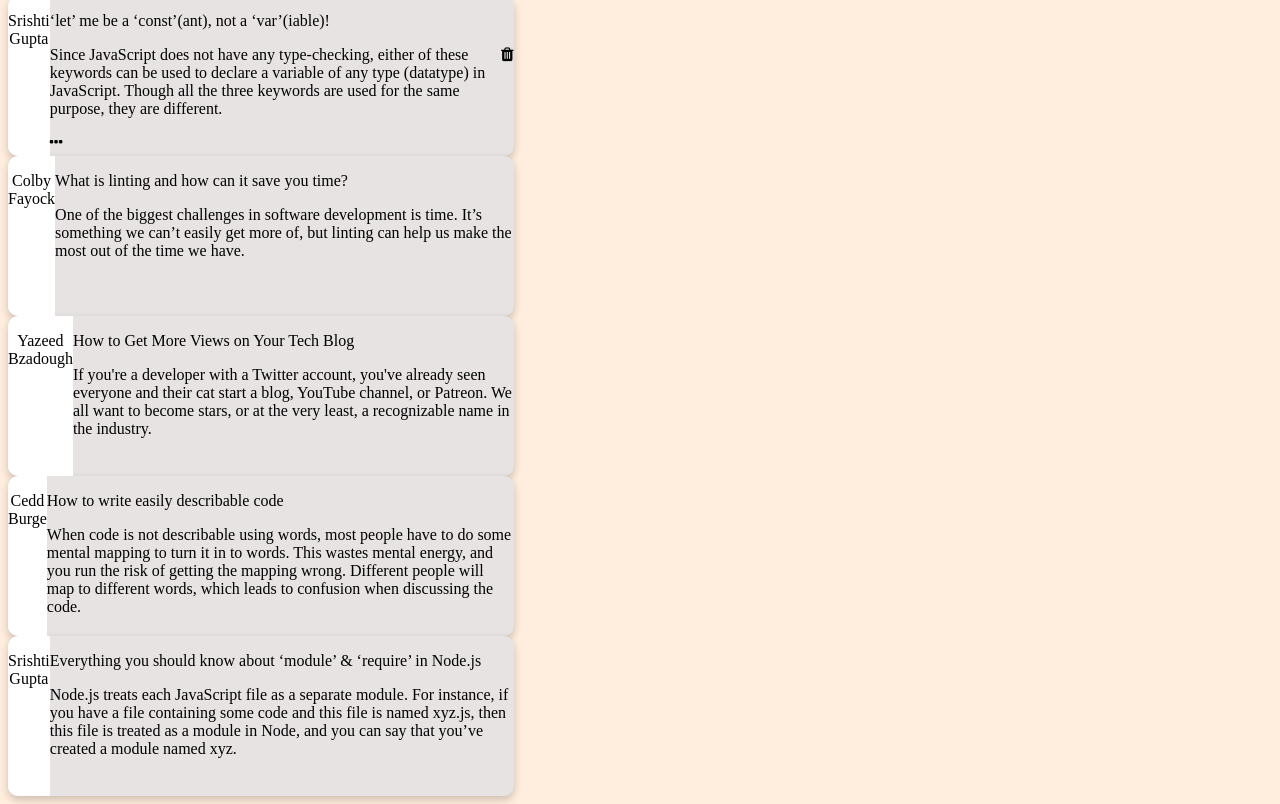
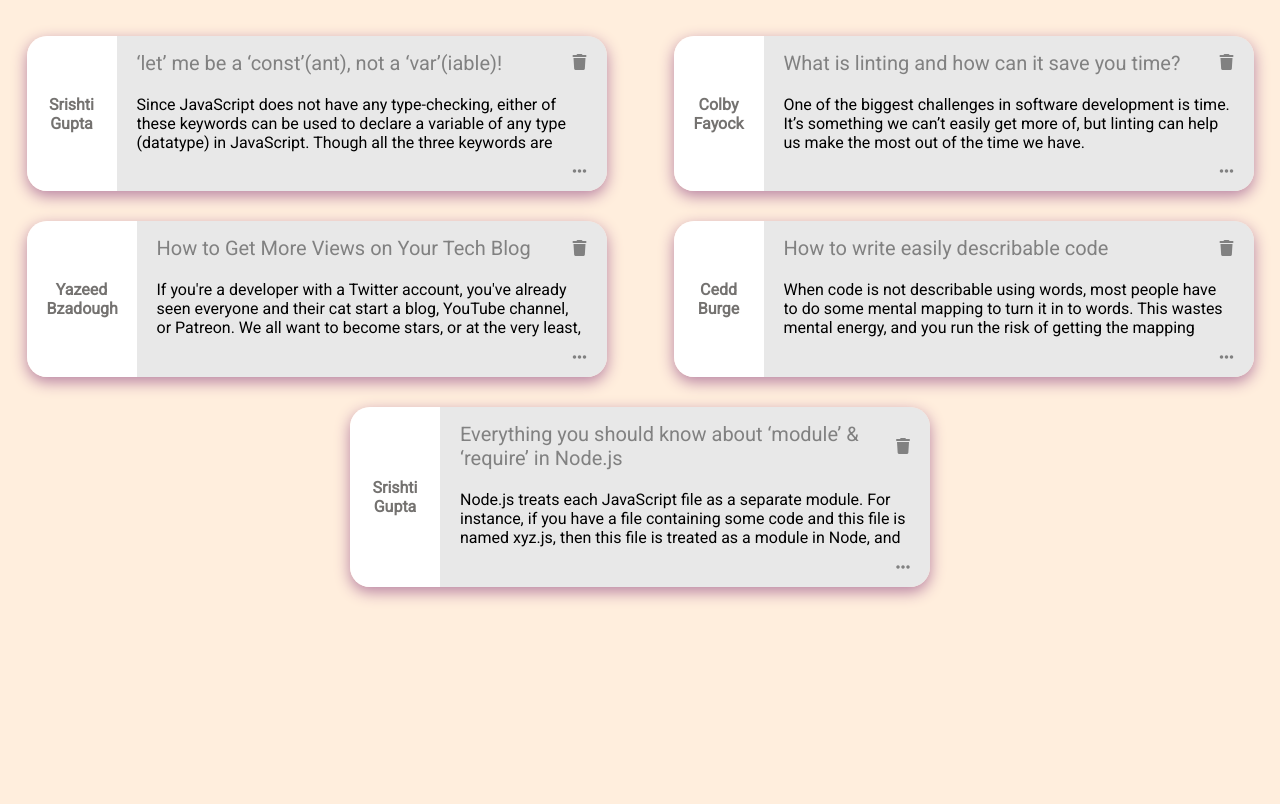
Before and after one commit to Deepika670/scribbler-upgrad, a plain HTML site: page html/postslist.html in a window 1280 px wide. Shown: the part 87-891 px from the top of the page. After the commit the page ends 800 px from the top, so only its background shows below. Drawn offline with Linux system fonts and the light colour scheme; a web font is replaced by a local one.

Commit message:
added postslist modal functionality

```diff
--- a/html/postslist.html
+++ b/html/postslist.html
@@ -2,7 +2,17 @@
 <html>
   <head>
     <!-- TODO: Include Font Awesome file here -->
+    <script
+      src="https://kit.fontawesome.com/5c1259473a.js"
+      crossorigin="anonymous"
+    ></script>
     <!-- TODO: Include Google Fonts file here -->
+    <link
+      href="https://fonts.googleapis.com/css2?family=Roboto:wght@400&display=swap"
+      rel="stylesheet"
+    />
+
+    <link href="../styles/common.css" rel="stylesheet" />
     <link
       href="https://fonts.googleapis.com/css?family=Montez&display=swap"
       rel="stylesheet"
@@ -11,13 +21,9 @@
       href="https://fonts.googleapis.com/css2?family=Ubuntu+Mono&display=swap"
       rel="stylesheet"
     />
-    <link
-      rel="stylesheet"
-      href="https://cdnjs.cloudflare.com/ajax/libs/font-awesome/4.7.0/css/font-awesome.min.css"
-    />
-    <link href="../styles/common.css" rel="stylesheet" />
+    <script src="../scripts/common.js"></script>
     <link href="../styles/postslist.css" rel="stylesheet" />
-    <script src="../scripts/common.js"></script>
+    <script src="../scripts/postslist.js"></script>
   </head>
 
   <body>
@@ -35,12 +41,8 @@
           </button>
           <div id="signUp-Modal" class="modal" onclick="display()">
             <div id="signUp-modal-content" class="signUp-content">
-              <div id="div-container">
-                <div id="close-div"><span class="close">&times;</span></div>
-                <div id="content-div">
-                  <p class="signUp-title">Get Started</p>
-                </div>
-              </div>
+              <span class="close">&times;</span>
+              <p class="signUp-title">Get Started</p>
               Name<input type="text" placeholder="Enter your name" required />
               Username<input
                 type="text"
@@ -68,16 +70,10 @@
           >
             Sign In
           </button>
-          <div id="signIn-modal" class="modal" onclick="signInDisplay()">
+          <div id="signIn-modal" class="modal">
             <div id="signIn-modal-content" class="signIn-content">
-              <div id="div-container">
-                <div id="close-div">
-                  <span class="close-signIn">&times;</span>
-                </div>
-                <div id="content-div">
-                  <p class="signIn-title">Welcome Back!</p>
-                </div>
-              </div>
+              <span class="close-signIn">&times;</span>
+              <p class="signIn-title">Welcome Back!</p>
               Username<input
                 type="text"
                 placeholder="Enter your username"
@@ -99,145 +95,171 @@
         </div>
       </nav>
     </header>
+
     <!-- ATTENTION: The HTML code for the list of posts has been given to you. You can feel free to add/delete/modify this code. You need to write the proper CSS and JavaScript code corresponding to this page so that the result looks like the screenshots given to you in the Project Statement. -->
 
     <!-- list of all posts starts here -->
-    <div>
+    <div class="posts-container">
       <!-- post 1 starts here -->
-      <div class="container" id="post1">
-        <div class="name">
+      <div class="post-section">
+        <div class="post-author">
           <p>Srishti Gupta</p>
         </div>
 
-        <div class="content">
-          <div>
-            <p>‘let’ me be a ‘const’(ant), not a ‘var’(iable)!</p>
-            <span>
+        <div class="post-content-section">
+          <div class="heading-and-del-icon-container">
+            <p class="post-heading">
+              ‘let’ me be a ‘const’(ant), not a ‘var’(iable)!
+            </p>
+            <span class="delete-icon" onclick="deletePost(this)">
               <!-- TODO: Include Font Awesome icon for delete icon here -->
-              <i class="fa fa-trash" id="trash" aria-hidden="true"></i>
+              <i class="fa-solid fa-trash"></i>
             </span>
           </div>
-          <p>
+          <p class="post-description">
             Since JavaScript does not have any type-checking, either of these
             keywords can be used to declare a variable of any type (datatype) in
             JavaScript. Though all the three keywords are used for the same
             purpose, they are different.
           </p>
-          <span>
+          <span class="ellipsis-icon">
             <!-- TODO: Include Font Awesome icon for horizontal ellipsis icon here -->
-            <i class="fa fa-ellipsis-h"></i>
+            <i class="fa-solid fa-ellipsis dots"></i>
           </span>
         </div>
       </div>
       <!-- post 1 ends here -->
 
       <!-- post 2 starts here -->
-      <div class="container" id="post1">
-        <div class="name">
+      <div class="post-section">
+        <div class="post-author">
           <p>Colby Fayock</p>
         </div>
 
-        <div class="content">
-          <div>
-            <p>What is linting and how can it save you time?</p>
-            <span>
+        <div class="post-content-section">
+          <div class="heading-and-del-icon-container">
+            <p class="post-heading">
+              What is linting and how can it save you time?
+            </p>
+            <span class="delete-icon" onclick="deletePost(this)">
               <!-- TODO: Include Font Awesome icon for delete icon here -->
+              <i class="fa-solid fa-trash"></i>
             </span>
           </div>
-          <p>
+          <p class="post-description">
             One of the biggest challenges in software development is time. It’s
             something we can’t easily get more of, but linting can help us make
             the most out of the time we have.
           </p>
-          <span>
+          <span class="ellipsis-icon">
             <!-- TODO: Include Font Awesome icon for horizontal ellipsis icon here -->
+            <i class="fa-solid fa-ellipsis dots"></i>
           </span>
         </div>
       </div>
       <!-- post 2 ends here -->
 
       <!-- post 3 starts here -->
-      <div class="container">
-        <div class="name">
+      <div class="post-section">
+        <div class="post-author yazeed">
           <p>Yazeed Bzadough</p>
         </div>
 
-        <div class="content">
-          <div>
-            <p>How to Get More Views on Your Tech Blog</p>
-            <span>
+        <div class="post-content-section yazeed-post">
+          <div class="heading-and-del-icon-container">
+            <p class="post-heading">How to Get More Views on Your Tech Blog</p>
+            <span class="delete-icon" onclick="deletePost(this)">
               <!-- TODO: Include Font Awesome icon for delete icon here -->
+              <i class="fa-solid fa-trash"></i>
             </span>
           </div>
-          <p>
+          <p class="post-description">
             If you're a developer with a Twitter account, you've already seen
             everyone and their cat start a blog, YouTube channel, or Patreon. We
             all want to become stars, or at the very least, a recognizable name
             in the industry.
           </p>
-          <span>
+          <span class="ellipsis-icon">
             <!-- TODO: Include Font Awesome icon for horizontal ellipsis icon here -->
+            <i class="fa-solid fa-ellipsis dots"></i>
           </span>
         </div>
       </div>
       <!-- post 3 ends here -->
 
       <!-- post 4 starts here -->
-      <div class="container">
-        <div class="name">
+      <div class="post-section">
+        <div class="post-author">
           <p>Cedd Burge</p>
         </div>
 
-        <div class="content">
-          <div>
-            <p>How to write easily describable code</p>
-            <span>
+        <div class="post-content-section">
+          <div class="heading-and-del-icon-container">
+            <p class="post-heading">How to write easily describable code</p>
+            <span class="delete-icon" onclick="deletePost(this)">
               <!-- TODO: Include Font Awesome icon for delete icon here -->
+              <i class="fa-solid fa-trash"></i>
             </span>
           </div>
-          <p>
+          <p class="post-description">
             When code is not describable using words, most people have to do
             some mental mapping to turn it in to words. This wastes mental
             energy, and you run the risk of getting the mapping wrong. Different
             people will map to different words, which leads to confusion when
             discussing the code.
           </p>
-          <span>
+          <span class="ellipsis-icon">
             <!-- TODO: Include Font Awesome icon for horizontal ellipsis icon here -->
+            <i class="fa-solid fa-ellipsis dots"></i>
           </span>
         </div>
       </div>
       <!-- post 4 ends here -->
 
       <!-- post 5 starts here -->
-      <div class="container">
-        <div class="name">
+      <div class="post-section">
+        <div class="post-author">
           <p>Srishti Gupta</p>
         </div>
 
-        <div class="content">
-          <div>
-            <p>
+        <div class="post-content-section">
+          <div class="heading-and-del-icon-container">
+            <p class="post-heading">
               Everything you should know about ‘module’ & ‘require’ in Node.js
             </p>
-            <span>
+            <span class="delete-icon" onclick="deletePost(this)">
               <!-- TODO: Include Font Awesome icon for delete icon here -->
+              <i class="fa-solid fa-trash"></i>
             </span>
           </div>
-          <p>
+          <p class="post-description">
             Node.js treats each JavaScript file as a separate module. For
             instance, if you have a file containing some code and this file is
             named xyz.js, then this file is treated as a module in Node, and you
             can say that you’ve created a module named xyz.
           </p>
-          <span>
+          <span class="ellipsis-icon">
             <!-- TODO: Include Font Awesome icon for horizontal ellipsis icon here -->
+            <i class="fa-solid fa-ellipsis dots"></i>
           </span>
         </div>
       </div>
       <!-- post 5 ends here -->
 
       <!-- TODO: Write code for delete post modal here -->
+      <div id="deletePostConfirmationModal" class="delete-modal">
+        <div class="delete-modal-buttons-heading-section">
+          <h4>Are you sure you want to delete this post?</h4>
+          <div class="delete-modal-buttons-section">
+            <button onclick="postDelete()" class="delete-modal-buttons">
+              Yes
+            </button>
+            <button onclick="discardDeletePost()" class="delete-modal-buttons">
+              No
+            </button>
+          </div>
+        </div>
+      </div>
     </div>
     <!-- list of all posts ends here -->
   </body>
--- /dev/null
+++ b/scripts/index.js
@@ -0,0 +1,3 @@
+function displayAllPostsPage() {
+  window.location.href = "../html/postslist.html";
+}
--- /dev/null
+++ b/scripts/postslist.js
@@ -0,0 +1,23 @@
+let deletionElement;
+
+function deletePost(el) {
+  deletionElement = el;
+
+  displayDeletePostModal();
+}
+
+function displayDeletePostModal() {
+  document.getElementById('deletePostConfirmationModal').style.display =
+    'block';
+}
+
+function postDelete() {
+  deletionElement.parentNode.parentNode.parentNode.style.display = 'none';
+  // deletionElement.parentNode.parentNode.parentNode.remove();
+
+  document.getElementById('deletePostConfirmationModal').style.display = 'none';
+}
+
+function discardDeletePost() {
+  document.getElementById('deletePostConfirmationModal').style.display = 'none';
+}
--- a/styles/common.css
+++ b/styles/common.css
@@ -1,6 +1,6 @@
 header {
   padding: 0 7px;
-  width: 100%;
+  /* width: 100%; */
 }
 .header-logo {
   font-family: "Montez", cursive;
--- a/styles/index.css
+++ b/styles/index.css
@@ -18,6 +18,7 @@ body {
   border: 1px solid gray;
   color: white;
   padding: 8px 20px;
+  cursor: pointer;
 }
 
 .posts-button:first-of-type {
--- a/styles/postslist.css
+++ b/styles/postslist.css
@@ -1,22 +1,158 @@
 body {
   background: #ffeedd;
+  font-family: "Roboto";
+  overflow-x: hidden;
 }
 
-.container {
-  box-shadow: 0 4px 8px 0 rgba(0, 0, 0, 0.2);
-  background-color: rgba(231, 227, 227, 1);
-  border-radius: 10px;
-  width: 40%;
-  height: 20vh;
+.posts-container {
   display: flex;
+  justify-content: space-around;
+  align-items: center;
+  flex-wrap: wrap;
+
+  gap: 30px;
+  margin-top: 40px;
 }
-#trash {
-  float: right;
+
+.post-section {
+  display: flex;
+  justify-content: center;
+  border-radius: 20px;
+
+  box-shadow: #b882a2 0px 5px 15px;
+}
+
+.post-section:hover {
+  box-shadow: #000 5px 5px 15px;
+}
+
+.post-author {
+  background-color: #ffffff;
+  padding: 20px;
+  width: 50px;
+  display: flex;
+  flex-direction: column;
+  justify-content: center;
+  text-align: center;
+  border-top-left-radius: 20px;
+  border-bottom-left-radius: 20px;
+
+  color: #747270;
+  font-weight: bold;
+}
+
+.yazeed {
+  width: 70px;
+}
+
+.post-content-section {
+  width: 450px;
+  padding: 10px 20px;
+
+  background-color: #e8e8e8;
+  border-top-right-radius: 20px;
+  border-bottom-right-radius: 20px;
+}
+
+.yazeed-post {
+  width: 430px;
+}
+
+.heading-and-del-icon-container {
+  display: flex;
+  justify-content: space-between;
+  align-items: center;
+  margin-top: -15px;
+}
+
+.post-heading {
+  font-weight: 400;
+  color: #818181;
+
+  /* margin-top: 4px; */
+  font-size: 20px;
+}
+
+.post-description {
+  --max-lines: 3;
+  --line-height: 1.5;
+  height: calc(var(--max-lines) * 0.8em * var(--line-height));
+
+  overflow: hidden;
+
+  margin-top: 0;
+  margin-bottom: 10px;
+}
+
+/* .delete-icon {
+    margin-top: -4px;
+  } */
+
+.delete-icon,
+.ellipsis-icon {
+  color: #818181;
+  cursor: pointer;
+}
+
+.ellipsis-icon {
+  text-align: right;
+  width: 100%;
+}
+
+.dots {
+  width: 100%;
+}
+
+.delete-modal {
+  display: none;
+  position: fixed;
+  z-index: 1;
+  left: 0;
   top: 0;
+  width: 100%;
+  height: 100%;
+  overflow: hidden;
+  background-color: rgba(51, 48, 44, 255);
+  background-color: rgba(0, 0, 0, 0.8);
+  /* display: flex;
+  flex-direction: column;
+  justify-content: center; */
 }
-.name {
+
+.delete-modal-buttons-heading-section {
   background-color: white;
+  display: flex;
+  flex-direction: column;
+  justify-content: center;
+  align-items: center;
+  margin: 200px auto;
+  padding: 20px;
+  border: 1px solid #888;
+  width: 25%;
+  height: 15%;
+}
+
+.delete-modal-buttons-section {
+  display: flex;
+  justify-content: space-between;
+  align-items: center;
+  width: 100%;
+}
+
+.delete-modal-buttons {
+  padding: 10px 25px;
+  width: 90px;
   text-align: center;
-  border-radius: 10px 00px 0px 10px;
-  width: auto;
+  font-size: 18px;
+  cursor: pointer;
+  color: #ffffff;
+  border: none;
 }
+
+.delete-modal-buttons:first-of-type {
+  background-color: #5eb762;
+}
+
+.delete-modal-buttons:last-of-type {
+  background-color: #d13939;
+}
```
Also changed, not shown: index.html (+85 -32 lines).
